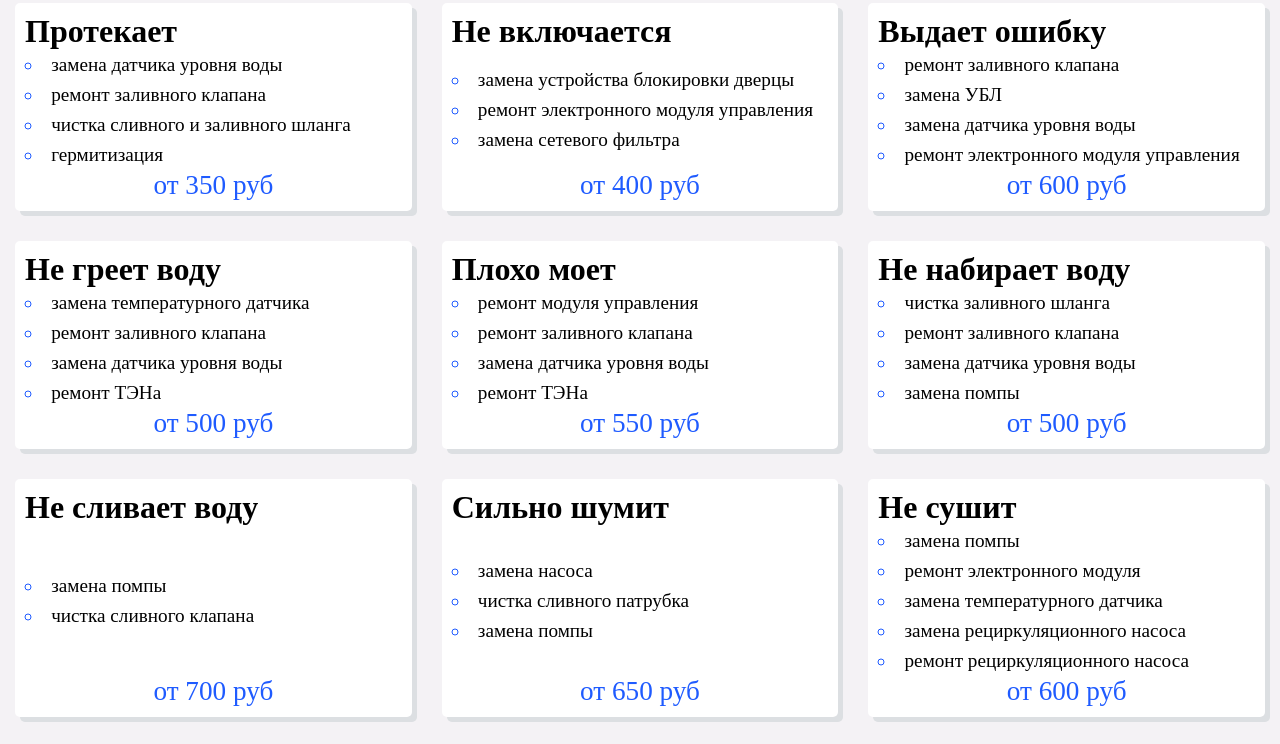
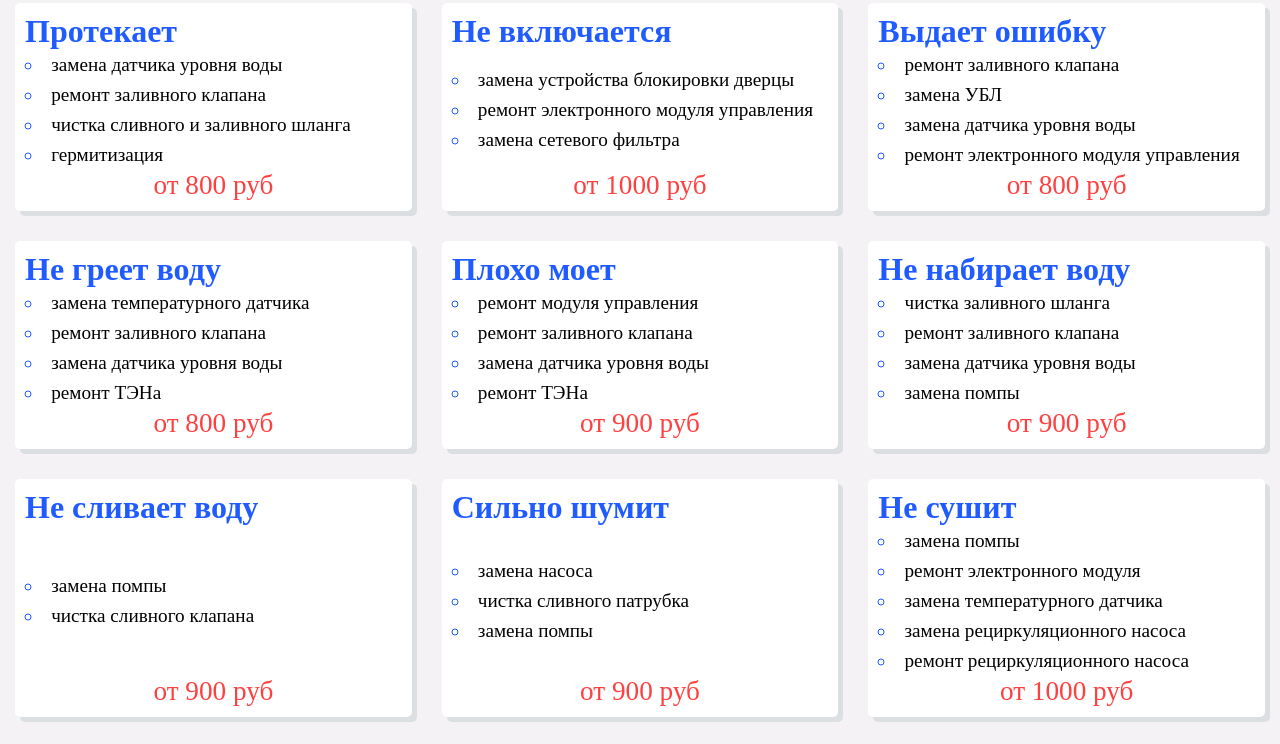
Before and after one commit to sergeiavdeev/remontpmm, a plain HTML site: page index.html in a window 1280 px wide. Shown: the part 779-1523 px from the top of the page. Drawn offline with nearby package versions, Linux system fonts and the light colour scheme.

Commit message:
Price color changed

```diff
--- a/index.html
+++ b/index.html
@@ -53,7 +53,7 @@
                         <li class="main__grid_list_item">чистка сливного и заливного шланга</li>
                         <li class="main__grid_list_item">гермитизация</li>
                     </ul>
-                    <div class="main__grid_item_footer">от 350 руб</div>
+                    <div class="main__grid_item_footer">от 800 руб</div>
                 </div>
                 <div class="main__grid_item">
                     <h3>Не включается</h3>
@@ -62,7 +62,7 @@
                         <li class="main__grid_list_item">ремонт электронного модуля управления</li>
                         <li class="main__grid_list_item">замена сетевого фильтра</li>
                     </ul>
-                    <div class="main__grid_item_footer">от 400 руб</div>
+                    <div class="main__grid_item_footer">от 1000 руб</div>
                 </div>
                 <div class="main__grid_item">
                     <h3>Выдает ошибку</h3>
@@ -72,7 +72,7 @@
                         <li class="main__grid_list_item">замена датчика уровня воды</li>
                         <li class="main__grid_list_item">ремонт электронного модуля управления</li>
                     </ul>
-                    <div class="main__grid_item_footer">от 600 руб</div>
+                    <div class="main__grid_item_footer">от 800 руб</div>
                 </div>
                 <div class="main__grid_item">
                     <h3>Не греет воду</h3>
@@ -82,7 +82,7 @@
                         <li class="main__grid_list_item">замена датчика уровня воды</li>
                         <li class="main__grid_list_item">ремонт ТЭНа</li>
                     </ul>
-                    <div class="main__grid_item_footer">от 500 руб</div>
+                    <div class="main__grid_item_footer">от 800 руб</div>
                 </div>
                 <div class="main__grid_item">
                     <h3>Плохо моет</h3>
@@ -92,7 +92,7 @@
                         <li class="main__grid_list_item">замена датчика уровня воды</li>
                         <li class="main__grid_list_item">ремонт ТЭНа</li>
                     </ul>
-                    <div class="main__grid_item_footer">от 550 руб</div>
+                    <div class="main__grid_item_footer">от 900 руб</div>
                 </div>
                 <div class="main__grid_item">
                     <h3>Не набирает воду</h3>
@@ -102,7 +102,7 @@
                         <li class="main__grid_list_item">замена датчика уровня воды</li>
                         <li class="main__grid_list_item">замена помпы</li>
                     </ul>
-                    <div class="main__grid_item_footer">от 500 руб</div>
+                    <div class="main__grid_item_footer">от 900 руб</div>
                 </div>
                 <div class="main__grid_item">
                     <h3>Не сливает воду</h3>
@@ -110,7 +110,7 @@
                         <li class="main__grid_list_item">замена помпы</li>
                         <li class="main__grid_list_item">чистка сливного клапана</li>
                     </ul>
-                    <div class="main__grid_item_footer">от 700 руб</div>
+                    <div class="main__grid_item_footer">от 900 руб</div>
                 </div>
                 <div class="main__grid_item">
                     <h3>Сильно шумит</h3>
@@ -119,7 +119,7 @@
                         <li class="main__grid_list_item">чистка сливного патрубка</li>
                         <li class="main__grid_list_item">замена помпы</li>
                     </ul>
-                    <div class="main__grid_item_footer">от 650 руб</div>
+                    <div class="main__grid_item_footer">от 900 руб</div>
                 </div>
                 <div class="main__grid_item">
                     <h3>Не сушит</h3>
@@ -130,7 +130,7 @@
                         <li class="main__grid_list_item">замена рециркуляционного насоса</li>
                         <li class="main__grid_list_item">ремонт рециркуляционного насоса</li>
                     </ul>
-                    <div class="main__grid_item_footer">от 600 руб</div>
+                    <div class="main__grid_item_footer">от 1000 руб</div>
                 </div>
             </div>
         </div>
--- a/scss/base/_base.scss
+++ b/scss/base/_base.scss
@@ -2,6 +2,7 @@ $background: #f4f2f5;
 $blue: #1f5bff;
 $black: #000;
 $white: #ffffff;
+$red: rgba(255, 0, 0, 0.75);
 
 html {
     scroll-behavior: smooth;
@@ -28,4 +29,5 @@ h2 {
 h3 {
     font-size: 2em;
     font-weight: 700;
+    color: $blue;
 }
--- a/scss/blocks/_main.scss
+++ b/scss/blocks/_main.scss
@@ -71,7 +71,7 @@
     }
 
     &__grid_item_footer {
-        color: $blue;
+        color: $red;
         font-size: 1.7em;
         text-align: center;
     }
```
Also changed, not shown: css/main.css, 1 other file.
